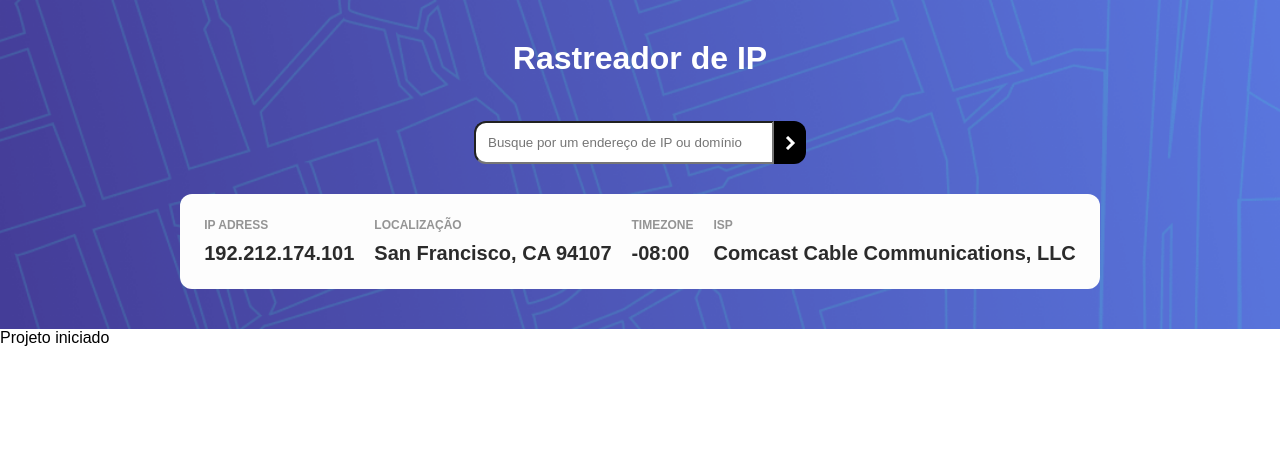
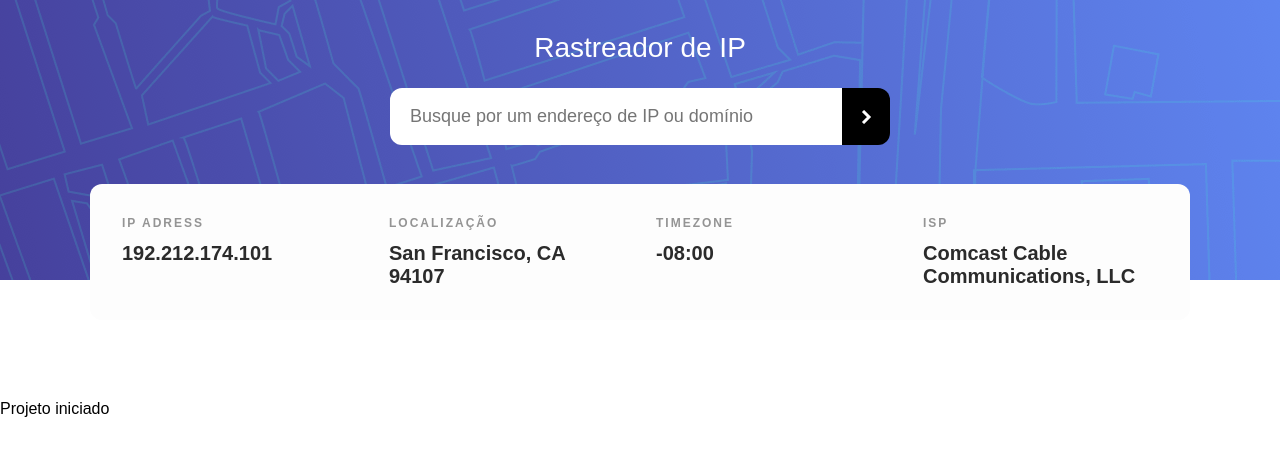
Before and after one commit to estefpimenta/ipAddressTracker, a React (Vite) app: page / in a window 1280 px wide. Shown: the top 456 px of the page. Built offline with nearby package versions, Linux system fonts and the light colour scheme.

Commit message:
components style CSS

```diff
--- a/src/components/Header/Header.css
+++ b/src/components/Header/Header.css
@@ -3,16 +3,22 @@
   flex-direction: column;
   align-items: center;
 
-  padding: 40px 20px;
+  padding: 32px 24px;
 
-  min-height: 300px;
+  min-height: 280px;
 
   background-image: url('../../assets/pattern-bg-desktop.png');
   background-repeat: no-repeat;
   background-size: cover;
+  background-position: center;
+
+  position: relative;
 }
 
 .header h1 {
   color: white;
   margin-bottom: 24px;
+
+  font-size: 28px;
+  font-weight: 500;
 }
--- a/src/components/InfoPanel/InfoPanel.css
+++ b/src/components/InfoPanel/InfoPanel.css
@@ -4,15 +4,27 @@
     border-radius: 12px;
     display: flex;
     justify-content: space-between;
-    gap: 20px;
-    padding: 24px;
-    margin-top: 30px
+    gap: 32px;
+    padding: 32px;
+
+    width: calc(100% - 48px);
+    max-width: 1100px;
+
+    position: absolute;
+    bottom: -40px;
+    z-index: 10;
+}
+
+.info-item {
+  flex: 1;
 }
 
 .info-item h2 {
   font-size: 12px;
-  margin-bottom: 10px;
+  font-weight: 700;
+  margin-bottom: 12px;
   color: hsl(0, 0%, 58%);
+  letter-spacing: 2px;
 }
 
 .info-item p {
--- a/src/components/SearchBar/SearchBar.css
+++ b/src/components/SearchBar/SearchBar.css
@@ -1,17 +1,28 @@
 .search-bar {
   display: flex;
-  margin-top: 20px;
 
+
+  width: 100%;
+  max-width: 500px;
 }
 
 .search-bar input {
-  padding: 12px;
+  padding: 18px 20px;
   width: 300px;
   border-radius: 12px 0 0 12px;
+  font-size: 18px;
+  border: none;
+
+  flex: 1;
 }
 
+.search-bar input:focus {
+  outline: none;
+}
+
+
 .search-bar button {
-  padding: 12px 16px;
+  padding: 0 24px;
   cursor: pointer;
   background-image: url('../../assets/icon-arrow.svg');
   background-repeat: no-repeat;
--- a/src/styles/global.css
+++ b/src/styles/global.css
@@ -7,3 +7,7 @@
 body {
   font-family: sans-serif;
 }
+
+main {
+  padding-top: 120px;
+}
```
